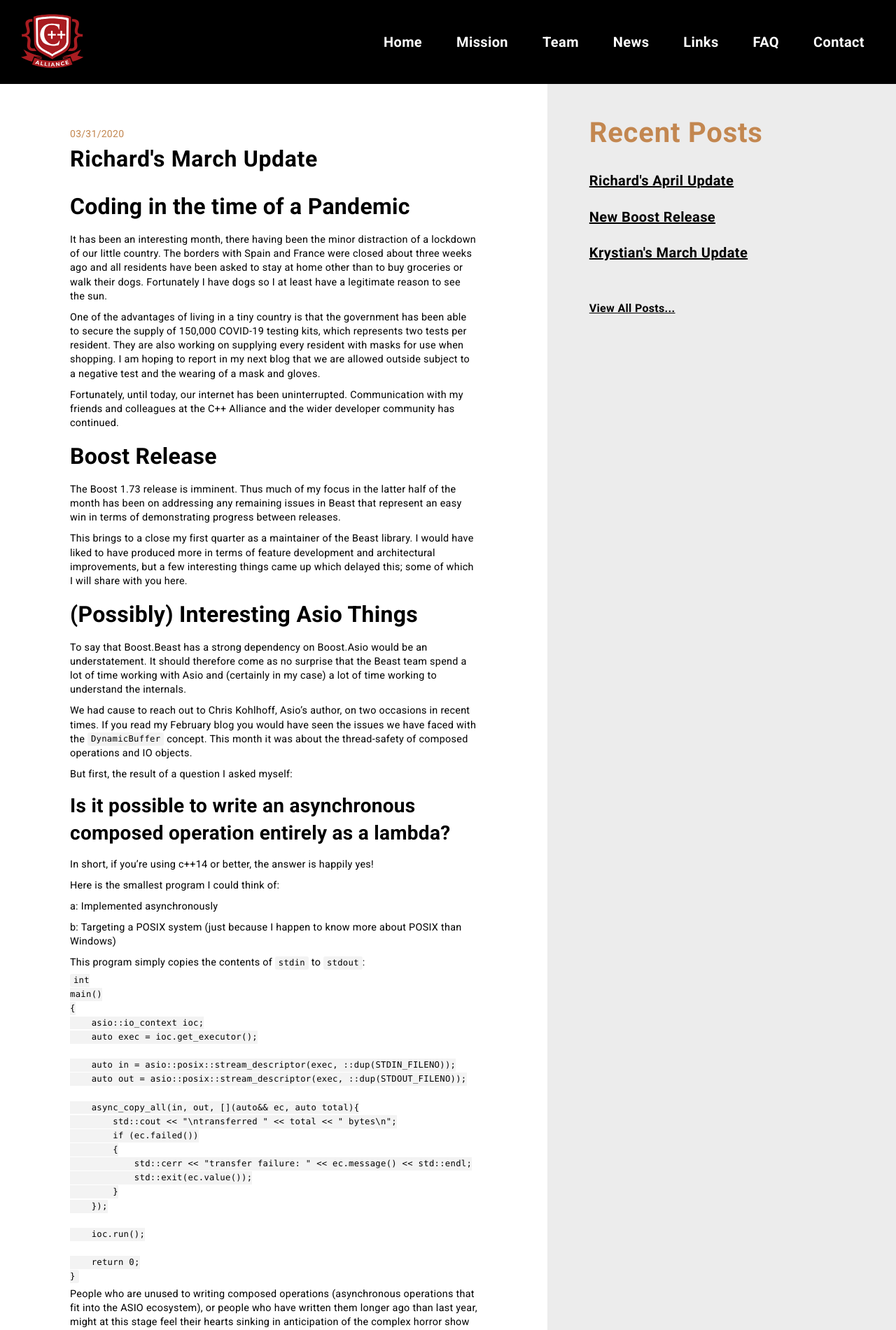
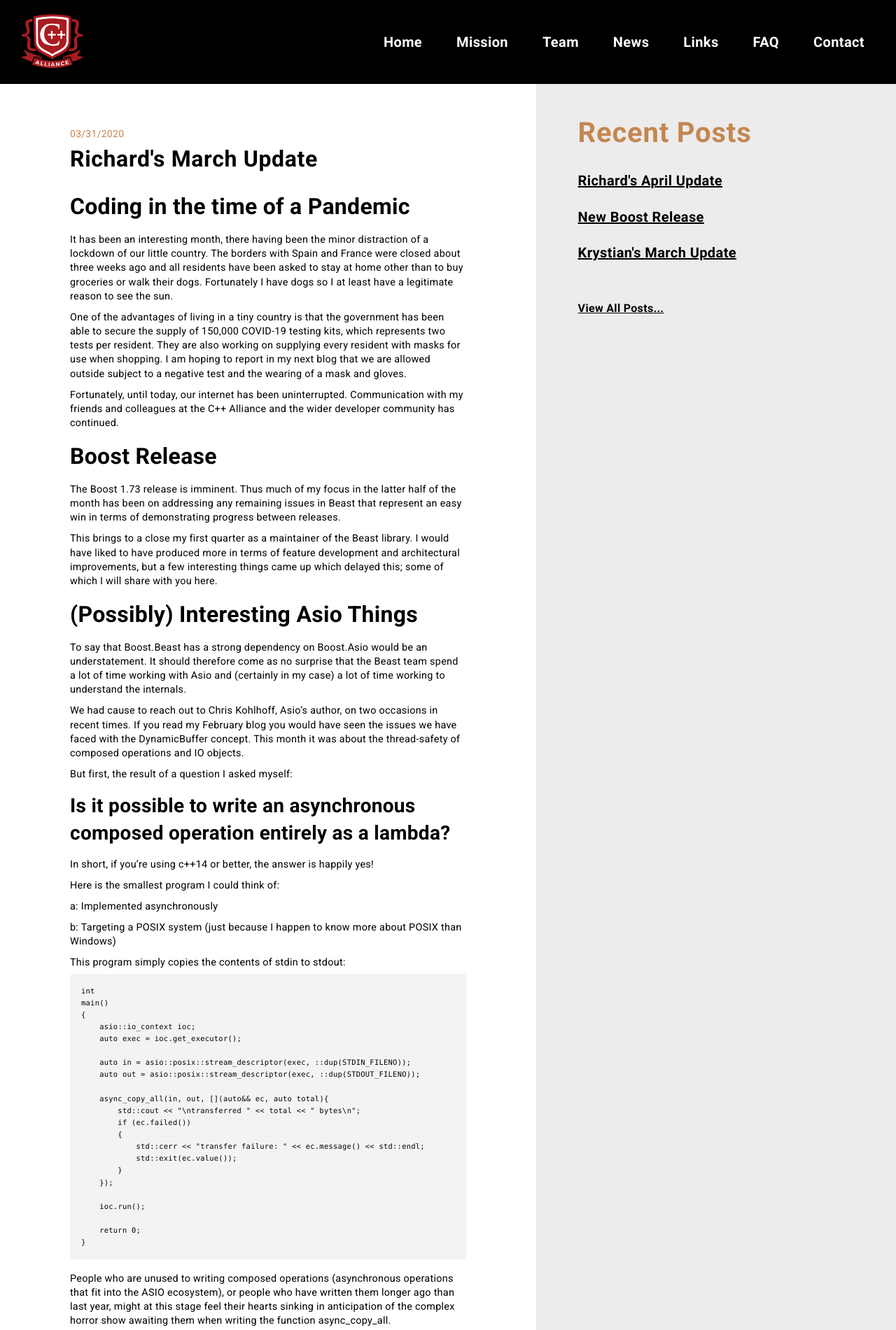
Before and after one commit to unecigarettewm/cppa-www, a Jekyll site: the page built from _posts/2020-03-31-RichardsMarchUpdate.md, in a window 1280 px wide. Shown: the top 1901 px of the page at 70% size. Built offline with Jekyll 4.4.1, drawn with Linux system fonts in a browser that asks for light colours.

Commit message:
Truncate long texts on news page & Improve Code-blocks format

```diff
--- a/_sass/modules/layout.scss
+++ b/_sass/modules/layout.scss
@@ -284,13 +284,23 @@
   em {
     font-weight: 700;
   }
-  code {
-    font-family: SFMono-Regular,Consolas,Liberation Mono,Menlo,Courier,monospace;
-    background-color: rgba(27,31,35,.05);
-    border-radius: 3px;
+  pre {
+    word-wrap: normal;
+    display: block;
+    margin-bottom: 1em;
+    padding: 1rem;
+    width: auto;
+    overflow: auto;
     font-size: 85%;
-    margin: 0;
-    padding: .2em .4em;
+    background-color: rgba(27, 31, 35, 0.05);
+    border-radius: 4px;
+    code {
+      font-family: SFMono-Regular,Consolas,Liberation Mono,Menlo,Courier,monospace;
+      font-size: 85%;
+      white-space: inherit;
+      padding: 0;
+      background-color: transparent;
+    }
   }
 }
 
--- a/news.html
+++ b/news.html
@@ -19,7 +19,7 @@
       <div class='flex-row'>
         <div class='news-text-wrapper'>
           <a class='news-title text-m' href="{{ site.baseurl }}{{ post.url }}">{{ post.title }}</a>
-          <p class='text-xxs'>{{ post.content | strip_html }}</p>
+          <p class='text-xxs'>{{ post.content | strip_html | truncatewords: 200 }}</p>
         </div>
         {% if post.hero-image %}
         <img class='news-image' src="{{site.baseurl}}/images/posts/{{ post.hero-image}}">
```
